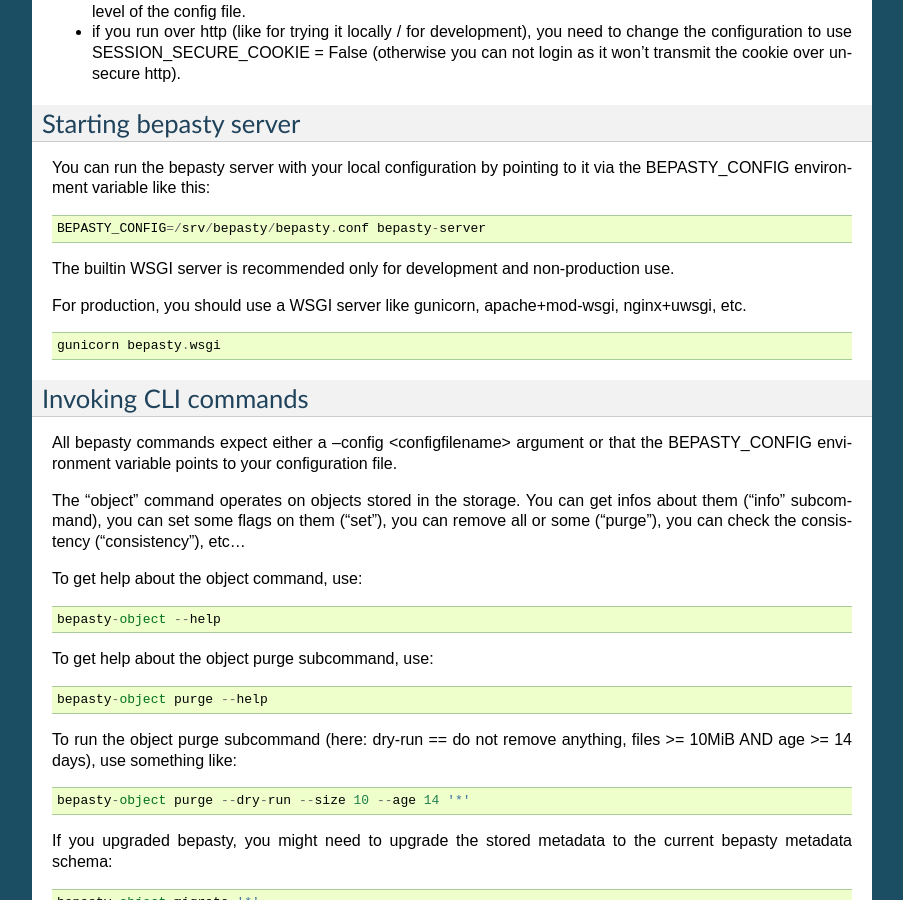
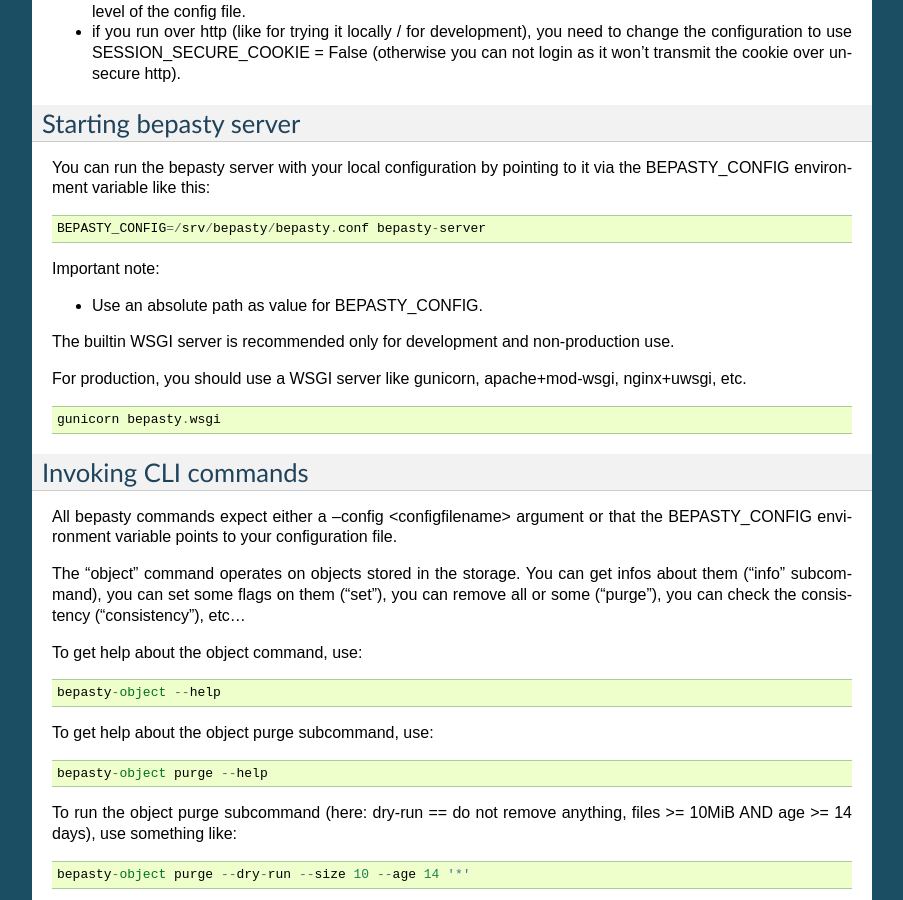
Before and after one commit to bepasty/bepasty-server, a Sphinx documentation site: the page built from docs/source/quickstart.rst, in a window 1280 px wide and 900 px high, scrolled down 884 px. Shown: the whole window, without its empty margins (198-1101 px from the left). Built offline with Sphinx 7.4.7, drawn with Linux system fonts in a browser that asks for light colours; pages that are not in the unit, such as notebooks, are missing from menus.

Commit message:
Update quickstart.rst
It takes me some time and investigation to realize that a relative path won't work.

```diff
--- a/docs/source/quickstart.rst
+++ b/docs/source/quickstart.rst
@@ -64,6 +64,10 @@
 
     BEPASTY_CONFIG=/srv/bepasty/bepasty.conf bepasty-server
 
+Important note:
+
+* Use an absolute path as value for BEPASTY_CONFIG.
+
 
 The builtin WSGI server is recommended only for development and non-production use.
 
```
